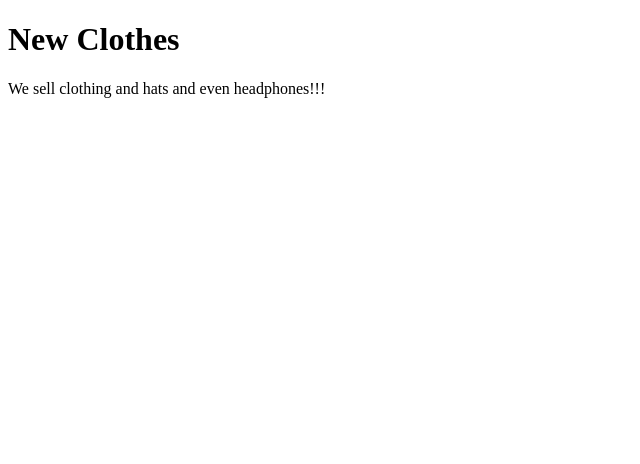
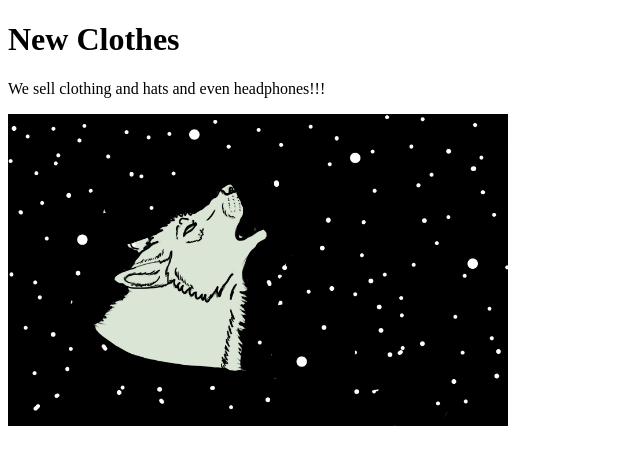
Before and after one commit to enchantedwolf/website, a plain HTML site: page index.html in a window 1280 px wide. Shown: the whole page, without its empty margins (0-640 px from the left). Drawn offline with Linux system fonts and the light colour scheme.

Commit message:
i added a image :)!

```diff
--- a/index.html
+++ b/index.html
@@ -1,4 +1,7 @@
 <!DOCTYPE html>
+<h1>New Clothes</h1>
+
+<p>We sell clothing and hats and even headphones!!!</p>
 <html lang="en">
 <head>
     <meta charset="UTF-8">
@@ -6,9 +9,6 @@
 </head>
 <body>
 
-<h1>New Clothes</h1>
-
-<p>We sell clothing and hats and even headphones!!!</p>
-
+<img src="images/Sketch.png" width="500" alt="">
 </body>
 </html>
```
Also changed, not shown: images/Sketch.png (added).
